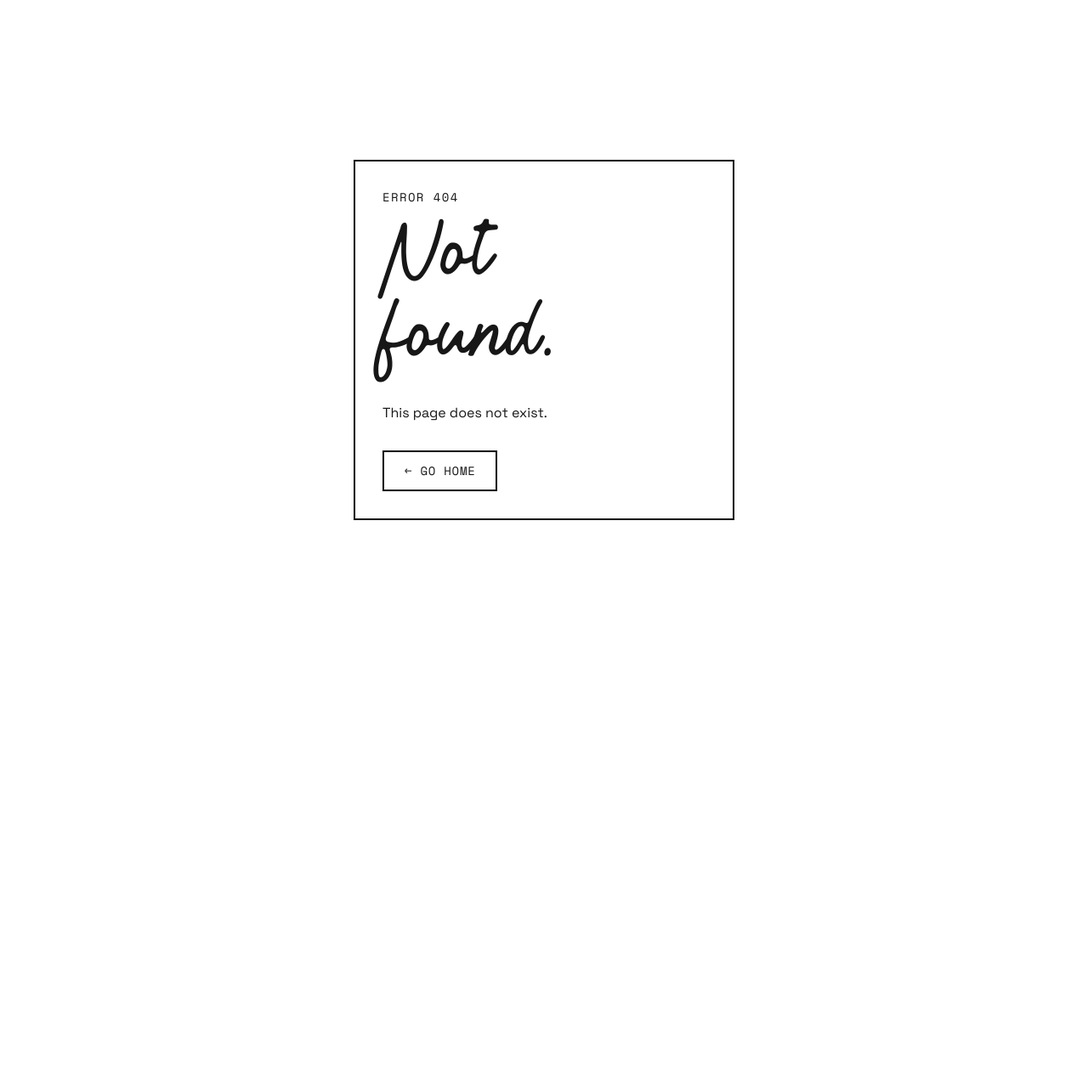
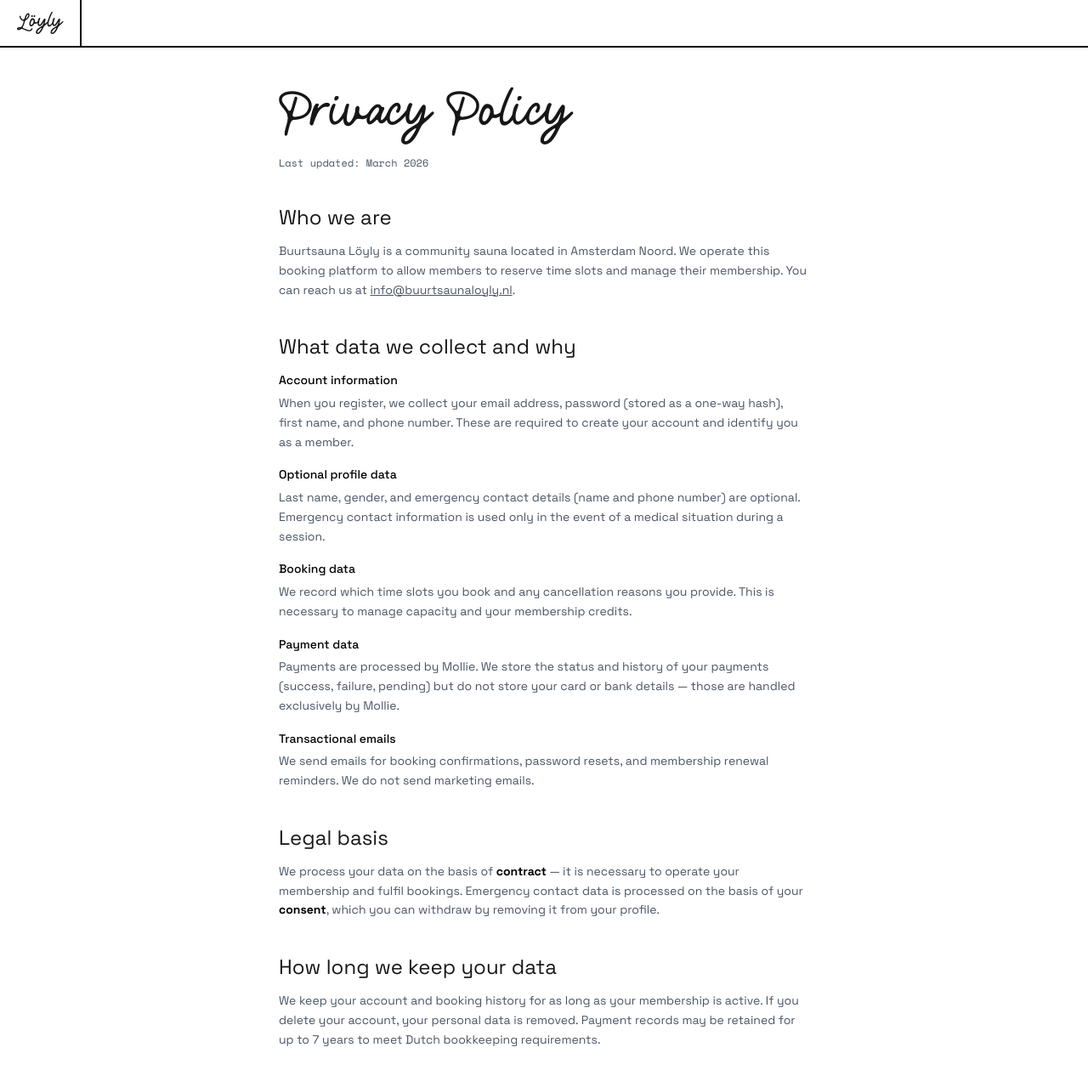
Before and after one commit to lisannekraal/community-sauna, a Next.js app: page /privacy in a window 1280 px wide. Before the commit this address had no page. Shown: the top 1279 px of the page at 85% size. Before the commit the page ends 800 px from the top, so only its background shows below. Built offline with nearby package versions, Linux system fonts and the light colour scheme; no server answers.

Commit message:
add privacy policy

```diff
--- /dev/null
+++ b/src/app/(auth)/privacy/page.tsx
@@ -0,0 +1,177 @@
+import Link from 'next/link';
+import { colors, interactive } from '@/lib/design-tokens';
+
+const LANDING_URL = process.env.NEXT_PUBLIC_LANDING_URL || 'http://localhost:3000';
+
+export const metadata = {
+  title: 'Privacy Policy — Löyly',
+};
+
+export default function PrivacyPage() {
+  return (
+    <div className="min-h-[calc(100dvh-3.5rem)] px-6 py-12 max-w-2xl mx-auto">
+      <div className="mb-10">
+        <h1 className="font-display text-[clamp(2.5rem,6vw,4rem)] leading-none mb-4">
+          Privacy Policy
+        </h1>
+        <p className={`font-mono text-xs ${colors.textSubtle}`}>
+          Last updated: March 2026
+        </p>
+      </div>
+
+      <div className="space-y-10 text-sm leading-relaxed">
+        <section>
+          <h2 className="text-2xl mb-3">Who we are</h2>
+          <p className={colors.textSubtle}>
+            Buurtsauna Löyly is a community sauna located in Amsterdam Noord. We operate this
+            booking platform to allow members to reserve time slots and manage their membership.
+            You can reach us at{' '}
+            <a href="mailto:info@buurtsaunaloyly.nl" className={interactive.link}>
+              info@buurtsaunaloyly.nl
+            </a>
+            .
+          </p>
+        </section>
+
+        <section>
+          <h2 className="text-2xl mb-3">What data we collect and why</h2>
+          <div className={`space-y-4 ${colors.textSubtle}`}>
+            <div>
+              <p className="font-medium text-black mb-1">Account information</p>
+              <p>
+                When you register, we collect your email address, password (stored as a
+                one-way hash), first name, and phone number. These are required to create
+                your account and identify you as a member.
+              </p>
+            </div>
+            <div>
+              <p className="font-medium text-black mb-1">Optional profile data</p>
+              <p>
+                Last name, gender, and emergency contact details (name and phone number) are
+                optional. Emergency contact information is used only in the event of a medical
+                situation during a session.
+              </p>
+            </div>
+            <div>
+              <p className="font-medium text-black mb-1">Booking data</p>
+              <p>
+                We record which time slots you book and any cancellation reasons you provide.
+                This is necessary to manage capacity and your membership credits.
+              </p>
+            </div>
+            <div>
+              <p className="font-medium text-black mb-1">Payment data</p>
+              <p>
+                Payments are processed by Mollie. We store the status and history of your
+                payments (success, failure, pending) but do not store your card or bank
+                details — those are handled exclusively by Mollie.
+              </p>
+            </div>
+            <div>
+              <p className="font-medium text-black mb-1">Transactional emails</p>
+              <p>
+                We send emails for booking confirmations, password resets, and membership
+                renewal reminders. We do not send marketing emails.
+              </p>
+            </div>
+          </div>
+        </section>
+
+        <section>
+          <h2 className="text-2xl mb-3">Legal basis</h2>
+          <p className={colors.textSubtle}>
+            We process your data on the basis of <strong className="text-black">contract</strong> —
+            it is necessary to operate your membership and fulfil bookings. Emergency contact
+            data is processed on the basis of your <strong className="text-black">consent</strong>,
+            which you can withdraw by removing it from your profile.
+          </p>
+        </section>
+
+        <section>
+          <h2 className="text-2xl mb-3">How long we keep your data</h2>
+          <p className={colors.textSubtle}>
+            We keep your account and booking history for as long as your membership is active.
+            If you delete your account, your personal data is removed. Payment records may be
+            retained for up to 7 years to meet Dutch bookkeeping requirements.
+          </p>
+        </section>
+
+        <section>
+          <h2 className="text-2xl mb-3">Who we share your data with</h2>
+          <div className={`space-y-3 ${colors.textSubtle}`}>
+            <p>
+              <strong className="text-black">Mollie</strong> — our payment provider.
+              Mollie processes payment transactions and is subject to their own privacy policy.
+            </p>
+            <p>
+              <strong className="text-black">Infomaniak</strong> — our hosting and email
+              provider, based in Switzerland. Your data is stored on their servers and
+              emails are sent through their mail service.
+            </p>
+            <p>
+              We do not sell your data or share it with any other third parties.
+              Admins and hosts can see the member information needed to manage sessions
+              (name, contact details for their sessions).
+            </p>
+          </div>
+        </section>
+
+        <section>
+          <h2 className="text-2xl mb-3">Cookies</h2>
+          <p className={colors.textSubtle}>
+            This platform uses a single session cookie to keep you logged in. This cookie is
+            strictly necessary for the service to function and does not require your consent.
+            We do not use analytics, advertising, or any other third-party cookies.
+          </p>
+        </section>
+
+        <section>
+          <h2 className="text-2xl mb-3">Your rights</h2>
+          <p className={`mb-3 ${colors.textSubtle}`}>
+            Under the GDPR (AVG), you have the right to:
+          </p>
+          <ul className={`space-y-1 pl-4 ${colors.textSubtle}`}>
+            <li>— Access the personal data we hold about you</li>
+            <li>— Correct inaccurate data</li>
+            <li>— Request deletion of your data</li>
+            <li>— Receive your data in a portable format</li>
+            <li>— Object to processing based on legitimate interest</li>
+          </ul>
+          <p className={`mt-3 ${colors.textSubtle}`}>
+            To exercise any of these rights, email us at{' '}
+            <a href="mailto:info@buurtsaunaloyly.nl" className={interactive.link}>
+              info@buurtsaunaloyly.nl
+            </a>
+            . You also have the right to lodge a complaint with the{' '}
+            <a
+              href="https://www.autoriteitpersoonsgegevens.nl"
+              target="_blank"
+              rel="noopener noreferrer"
+              className={interactive.link}
+            >
+              Autoriteit Persoonsgegevens
+            </a>
+            .
+          </p>
+        </section>
+
+        <section>
+          <h2 className="text-2xl mb-3">Questions</h2>
+          <p className={colors.textSubtle}>
+            If you have any questions about this privacy policy, contact us at{' '}
+            <a href="mailto:info@buurtsaunaloyly.nl" className={interactive.link}>
+              info@buurtsaunaloyly.nl
+            </a>
+            .
+          </p>
+        </section>
+
+        <div className={`border-t-2 border-black pt-6`}>
+          <Link href={LANDING_URL} className={`font-mono text-xs uppercase tracking-widest ${interactive.link}`}>
+            ← Back to Löyly
+          </Link>
+        </div>
+      </div>
+    </div>
+  );
+}
--- a/src/app/(auth)/register/page.tsx
+++ b/src/app/(auth)/register/page.tsx
@@ -248,6 +248,14 @@ export default function RegisterPage() {
                       autoComplete="new-password"
                       error={touched.confirmPassword && errors.confirmPassword ? errors.confirmPassword : undefined}
                     />
+
+                    <p className="text-xs text-gray-500 pt-1">
+                      By registering you agree to our{' '}
+                      <Link href="/privacy" target="_blank" className="underline hover:no-underline">
+                        Privacy Policy
+                      </Link>
+                      .
+                    </p>
                   </>
                 )}
 
--- a/src/app/(main)/page.tsx
+++ b/src/app/(main)/page.tsx
@@ -373,6 +373,9 @@ export default async function HomePage() {
               <a href={`${APP_URL}/register`} className="font-mono text-[11px] uppercase tracking-widest hover:underline">
                 Pre-register
               </a>
+              <a href={`${APP_URL}/privacy`} className="font-mono text-[11px] uppercase tracking-widest hover:underline">
+                Privacy
+              </a>
             </div>
             <span className="font-mono text-[10px] uppercase tracking-widest text-black/30">
               © 2026 Löyly
```
